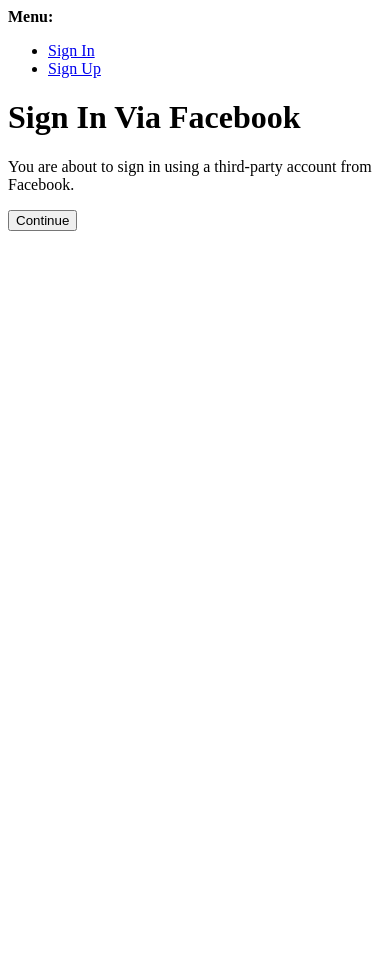
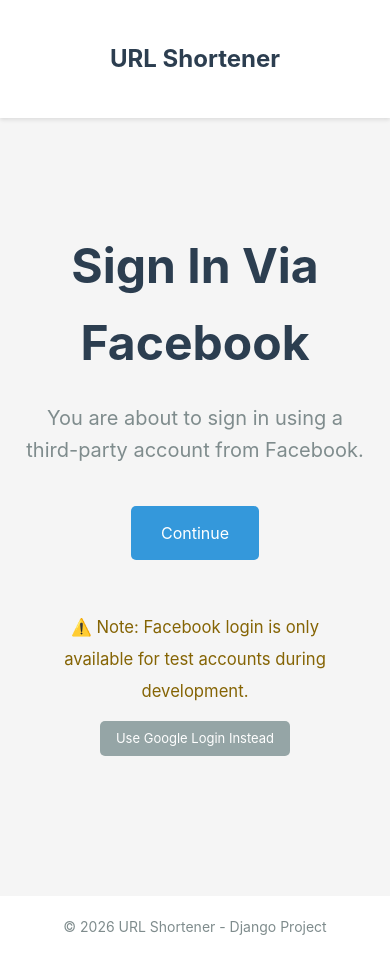
Before and after one commit to aomou/urlshortener, a Django app: page /accounts/facebook/login/ in a window 390 px wide. Before the commit the page ends 231 px from the top, so only its background shows below. Run offline with Django 5.2, Linux system fonts and the light colour scheme.

Commit message:
feat: OAuth email integration and UI improvements
  - add email scope to Google/Facebook OAuth
  - beautify OAuth confirmation page
  - fix navbar button heights and card width issues
  - add IP anonymization notice in click history
  - add Facebook test account notice with Google login fallback

```diff
--- a/shortener/templates/shortener/home.html
+++ b/shortener/templates/shortener/home.html
@@ -15,6 +15,10 @@
             Login with Facebook
         </a>
     </div>
+
+    <div class="admin-login-link">
+        <a href="{% url 'admin:index' %}">Admin Sign In</a>
+    </div>
 </div>
 
 <div class="card">
--- a/shortener/templates/shortener/url_stats.html
+++ b/shortener/templates/shortener/url_stats.html
@@ -30,6 +30,9 @@
     <h2>Click History</h2>
 
     {% if clicks %}
+    <p class="privacy-note">
+        <small>* IP addresses are anonymized - the last octet is masked for privacy protection.</small>
+    </p>
     <table>
         <thead>
             <tr>
--- a/static/css/style.css
+++ b/static/css/style.css
@@ -21,6 +21,7 @@
 
 .container {
     max-width: 1000px;
+    width: 100%;
     margin: 0 auto;
     padding: 20px;
 }
@@ -61,6 +62,7 @@
 
 .logout-form {
     display: inline;
+    margin: 0;
 }
 
 /* Buttons */
@@ -74,6 +76,9 @@
     border: none;
     cursor: pointer;
     font-size: 14px;
+    font-family: inherit;
+    line-height: 1.5;
+    vertical-align: middle;
     transition: background 0.3s;
 }
 
@@ -123,7 +128,9 @@
     padding: 30px;
     border-radius: 8px;
     box-shadow: 0 2px 4px rgba(0,0,0,0.1);
-    margin-bottom: 20px;
+    margin: 0 auto 20px;
+    max-width: 80%;
+    overflow: hidden;
 }
 
 .card h2 {
@@ -188,23 +195,30 @@
     border-radius: 8px;
     margin-bottom: 15px;
     box-shadow: 0 2px 4px rgba(0,0,0,0.1);
+    max-width: 100%;
 }
 
 .url-item .url-info {
     margin-bottom: 10px;
+    min-width: 0;
 }
 
 .url-item .short-url {
     font-size: 18px;
     font-weight: 600;
     color: #3498db;
-    word-break: break-all;
+    overflow-wrap: break-word;
+    word-wrap: break-word;
+    word-break: break-word;
 }
 
 .url-item .original-url {
     color: #7f8c8d;
     font-size: 14px;
-    word-break: break-all;
+    overflow-wrap: break-word;
+    word-wrap: break-word;
+    word-break: break-word;
+    max-width: 100%;
 }
 
 .url-item .url-meta {
@@ -299,11 +313,64 @@
     margin-top: 40px;
 }
 
+/* Login page specific styles */
+.login-note {
+    margin-top: 30px;
+    font-size: 14px;
+    color: #7f8c8d;
+    text-align: center;
+}
+
+.admin-login-link {
+    margin-top: 20px;
+    text-align: center;
+}
+
+.admin-login-link a {
+    color: #95a5a6;
+    font-size: 14px;
+    text-decoration: none;
+}
+
+.admin-login-link a:hover {
+    color: #7f8c8d;
+    text-decoration: underline;
+}
+
+/* Privacy note */
+.privacy-note {
+    margin-bottom: 10px;
+    font-size: 15px;
+    color: #95a5a6;
+    font-style: italic;
+}
+
+/* OAuth notice */
+.oauth-notice {
+    margin-top: 30px;
+    padding: 20px;
+    text-align: center;
+}
+
+.oauth-notice .notice-text {
+    margin-bottom: 15px;
+    color: #856404;
+}
+
+.btn-small {
+    padding: 8px 16px;
+    font-size: 13px;
+}
+
 /* Responsive */
 @media (max-width: 768px) {
     header .container {
         flex-direction: column;
         gap: 15px;
+    }
+
+    .card {
+        max-width: 100%;
     }
 
     .user-info {
--- a/templates/base.html
+++ b/templates/base.html
@@ -8,21 +8,21 @@
     <link rel="stylesheet" href="{% static 'css/style.css' %}">
 </head>
 <body>
-    {% if user.is_authenticated %}
     <header>
         <div class="container">
             <h1><a href="{% url 'home' %}">URL Shortener</a></h1>
+            {% if user.is_authenticated %}
             <div class="user-info">
-                <span>{{ user.email }}</span>
+                <span>{{ user.email|default:user.username }}</span>
                 <a href="{% url 'my_urls' %}" class="btn btn-secondary">My URLs</a>
                 <form method="post" action="{% url 'account_logout' %}" class="logout-form">
                     {% csrf_token %}
                     <button type="submit" class="btn btn-secondary">Logout</button>
                 </form>
             </div>
+            {% endif %}
         </div>
     </header>
-    {% endif %}
 
     <main class="container">
         {% if messages %}
--- /dev/null
+++ b/templates/socialaccount/login.html
@@ -0,0 +1,33 @@
+{% extends "base.html" %}
+{% load i18n %}
+{% load allauth %}
+
+{% block title %}Sign In - URL Shortener{% endblock %}
+
+{% block content %}
+<div class="hero">
+    {% if process == "connect" %}
+        <h1>{% blocktrans with provider.name as provider %}Connect {{ provider }}{% endblocktrans %}</h1>
+        <p>{% blocktrans with provider.name as provider %}You are about to connect a new third-party account from {{ provider }}.{% endblocktrans %}</p>
+    {% else %}
+        <h1>{% blocktrans with provider.name as provider %}Sign In Via {{ provider }}{% endblocktrans %}</h1>
+        <p>{% blocktrans with provider.name as provider %}You are about to sign in using a third-party account from {{ provider }}.{% endblocktrans %}</p>
+    {% endif %}
+
+    <form method="post" style="text-align: center; margin-top: 30px;">
+        {% csrf_token %}
+        <button type="submit" class="btn btn-large">Continue</button>
+    </form>
+
+    {% if provider.id == "facebook" %}
+    <div class="oauth-notice">
+        <p class="notice-text">
+            <small>⚠️ Note: Facebook login is only available for test accounts during development.</small>
+        </p>
+        <a href="{% url 'google_login' %}" class="btn btn-secondary btn-small">
+            Use Google Login Instead
+        </a>
+    </div>
+    {% endif %}
+</div>
+{% endblock %}
```
Also changed, not shown: core/settings.py (+19 -2 lines).
